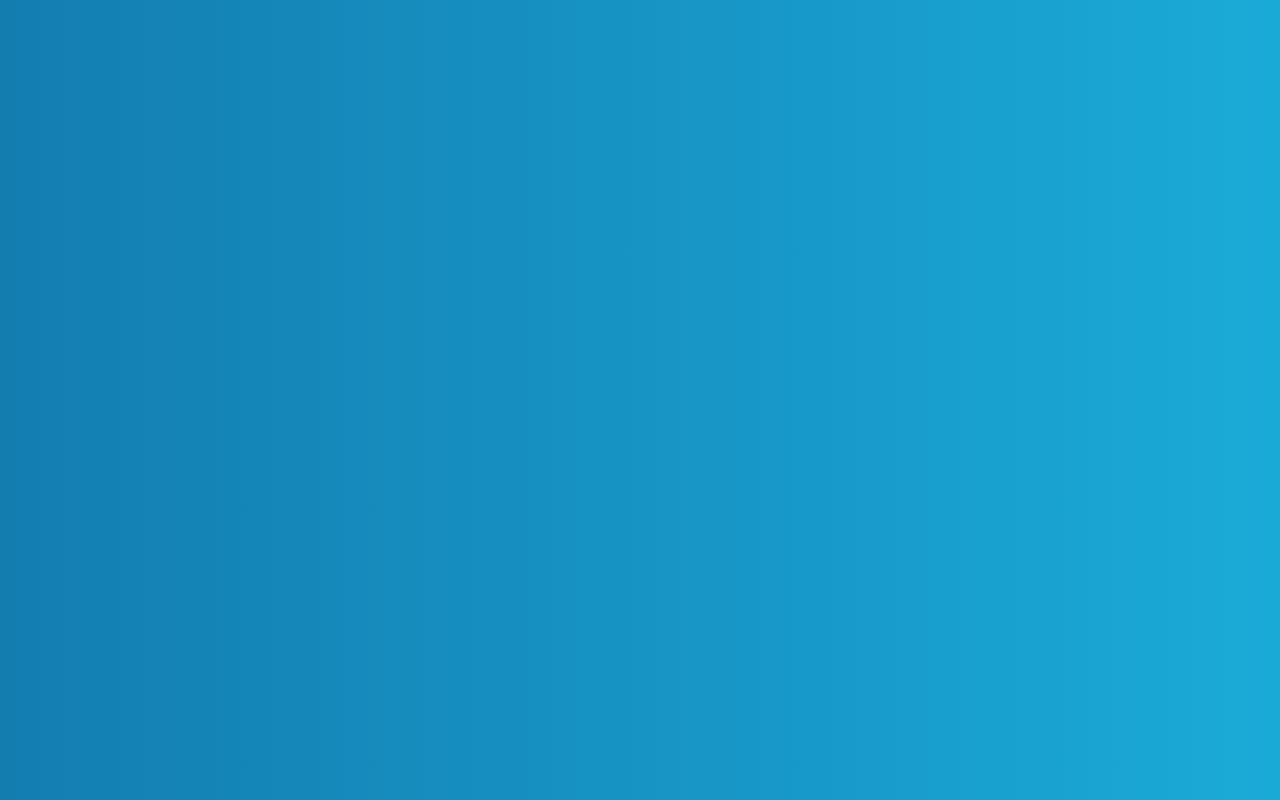
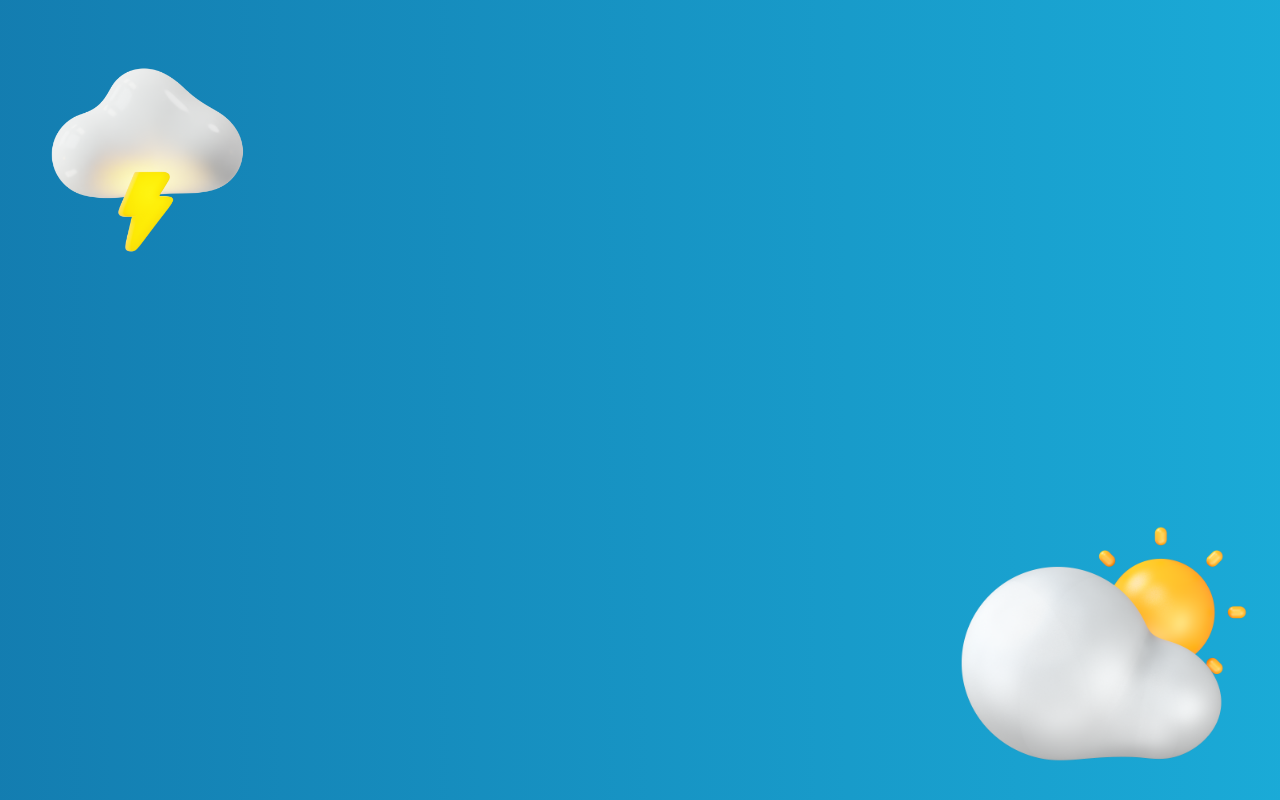
Before and after one commit to dhieu24/quote-generator, a Next.js app: page / in a window 1280 px wide. Built offline with nearby package versions, Linux system fonts and the light colour scheme; a web font is replaced by a local one.

Commit message:
complete background

```diff
--- a/components/QuoteGenerator/QuoteGeneratorElements.tsx
+++ b/components/QuoteGenerator/QuoteGeneratorElements.tsx
@@ -20,3 +20,17 @@ export const GradientBackgroundCon = styled.div`
     }
   }
 `;
+
+export const BackgroundImage1 = styled(Image)`
+    position: relative;
+    z-index: 1;
+    margin-left: -5px;
+    margin-top: -10px;
+`;
+
+export const BackgroundImage2 = styled(Image)`
+    position: fixed;
+    z-index: 1;
+    right: -120px;
+    bottom: -10px;
+`;
--- a/pages/index.tsx
+++ b/pages/index.tsx
@@ -2,7 +2,13 @@ import Head from "next/head";
 import Image from "next/image";
 import { Inter } from "next/font/google";
 import styles from "@/styles/Home.module.css";
-import { GradientBackgroundCon } from "@/components/QuoteGenerator/QuoteGeneratorElements";
+
+// components
+import { BackgroundImage1, BackgroundImage2, GradientBackgroundCon } from "@/components/QuoteGenerator/QuoteGeneratorElements";
+
+// assets
+import LeftCloud from '../assets/cloud-and-thunder.png';
+import RightCloud from '../assets/cloudy-weather.png';
 
 
 export default function Home() {
@@ -15,7 +21,20 @@ export default function Home() {
         <link rel="icon" href="/favicon.ico" />
       </Head>
       {/*Background */}
-      <GradientBackgroundCon></GradientBackgroundCon>
+      <GradientBackgroundCon>
+        <BackgroundImage1
+          src={LeftCloud}
+          height="300"
+          alt="cloud-background1"
+        />
+
+        <BackgroundImage2
+          src={RightCloud}
+          height="300"
+          alt="cloud-background1"
+        />
+      </GradientBackgroundCon>
+
     </>
   );
 }
```
Also changed, not shown: assets/cloud-and-thunder.png (added), assets/cloudy-weather.png (added).
